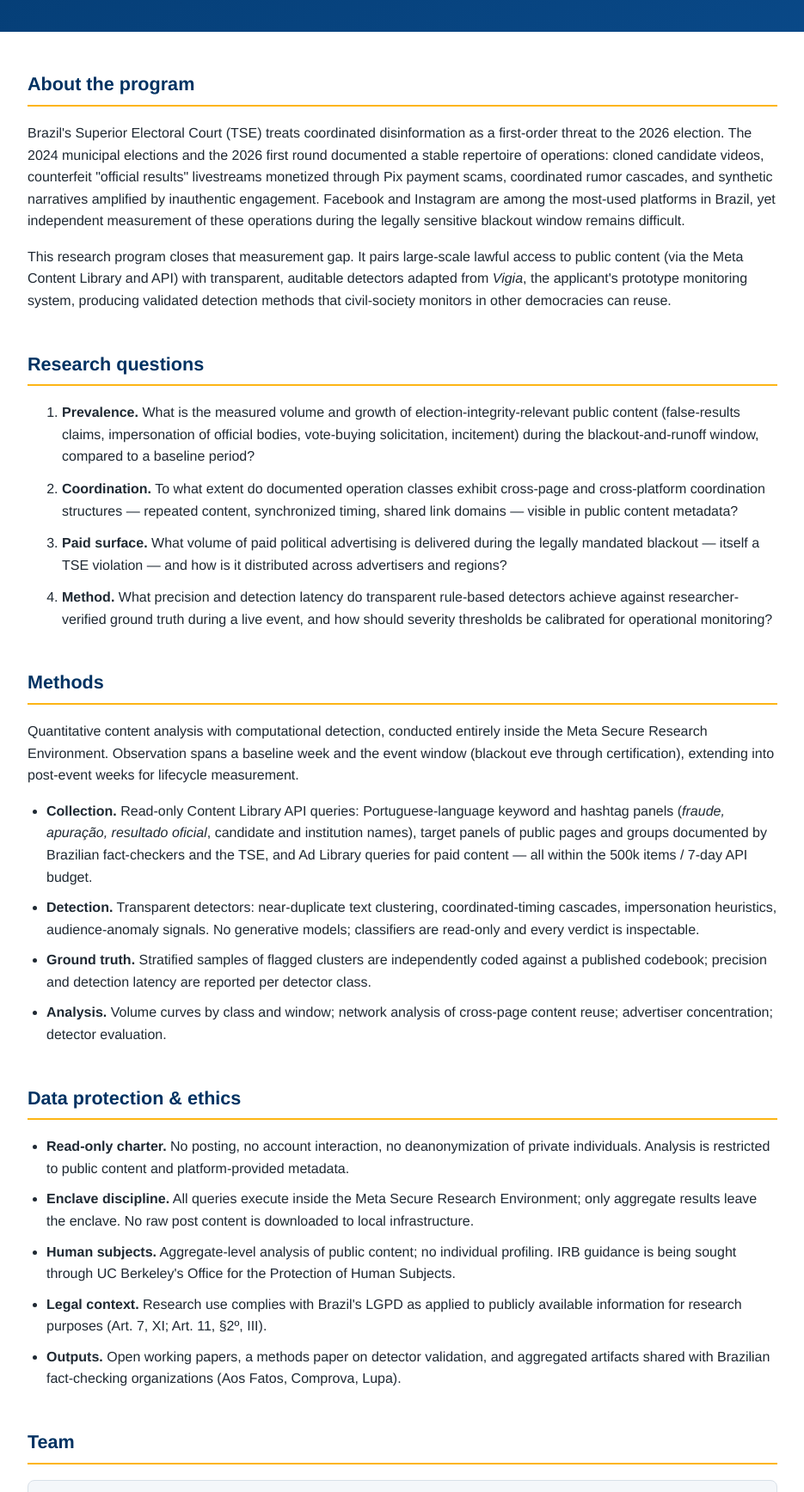
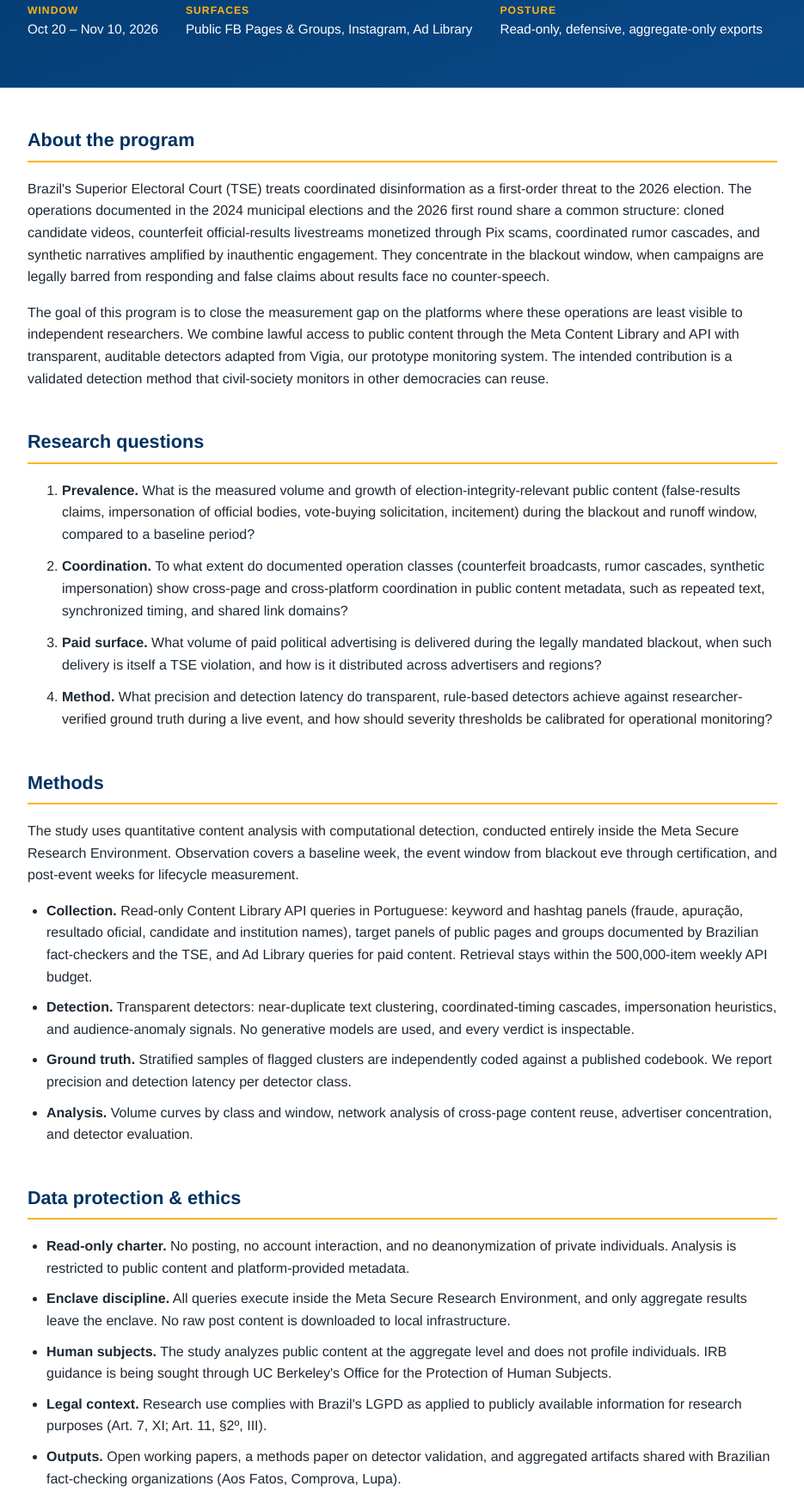
Before and after one commit to ehovagim/electoral-integrity-monitoring, a website built with Vite: page index.html in a window 1280 px wide. Shown: the part 569-2305 px from the top of the page at 86% size, without its empty margins (172-1107 px from the left). Built offline with nearby package versions, Linux system fonts and the light colour scheme.

Commit message:
Rewrite copy in plain research voice; remove em dashes

```diff
--- a/index.html
+++ b/index.html
@@ -32,19 +32,24 @@
     <section class="hero">
       <div class="wrap">
         <p class="kicker">University of California, Berkeley · 2026</p>
-        <h1>Measuring coordinated information operations during a live democratic event — defensively, transparently, and at platform scale.</h1>
+        <h1>A detection study of coordinated information operations during Brazil's 2026 election runoff.</h1>
         <p class="lede">
-          The 2026 Brazilian general election culminates in a runoff on October 25, preceded by a
-          legally mandated campaign blackout beginning October 24. This program develops and validates
-          a read-only detection methodology for the documented operation classes of this election cycle —
-          counterfeit official broadcasts, coordinated rumor cascades, synthetic impersonation, and
-          paid content delivered during the blackout — using the Meta Content Library and API within
-          the Meta Secure Research Environment.
+          Brazil's 2026 general election ends with a runoff on October 25, preceded by a
+          legally mandated campaign blackout beginning October 24. The first round and the
+          2024 municipal elections documented a stable set of coordinated operations on
+          Brazilian social media: cloned candidate videos, counterfeit "official results"
+          livestreams that funnel viewers into Pix payment scams, coordinated rumor
+          cascades, and synthetic media amplified by inauthentic engagement. Facebook and
+          Instagram are two of the most-used platforms in the country, and independent
+          measurement of these operations during the blackout window is currently
+          difficult. This program builds and validates a read-only detection methodology
+          for these operation classes, using the Meta Content Library and API inside the
+          Meta Secure Research Environment.
         </p>
         <div class="hero-facts">
           <div><strong>Window</strong><span>Oct 20 – Nov 10, 2026</span></div>
           <div><strong>Surfaces</strong><span>Public FB Pages &amp; Groups, Instagram, Ad Library</span></div>
-          <div><strong>Posture</strong><span>Read-only · defensive · aggregate-only exports</span></div>
+          <div><strong>Posture</strong><span>Read-only, defensive, aggregate-only exports</span></div>
         </div>
       </div>
     </section>
@@ -53,74 +58,91 @@
       <section id="about">
         <h2>About the program</h2>
         <p>
-          Brazil's Superior Electoral Court (TSE) treats coordinated disinformation as a first-order
-          threat to the 2026 election. The 2024 municipal elections and the 2026 first round documented
-          a stable repertoire of operations: cloned candidate videos, counterfeit "official results"
-          livestreams monetized through Pix payment scams, coordinated rumor cascades, and synthetic
-          narratives amplified by inauthentic engagement. Facebook and Instagram are among the most-used
-          platforms in Brazil, yet independent measurement of these operations during the legally
-          sensitive blackout window remains difficult.
+          Brazil's Superior Electoral Court (TSE) treats coordinated disinformation as a
+          first-order threat to the 2026 election. The operations documented in the 2024
+          municipal elections and the 2026 first round share a common structure: cloned
+          candidate videos, counterfeit official-results livestreams monetized through
+          Pix scams, coordinated rumor cascades, and synthetic narratives amplified by
+          inauthentic engagement. They concentrate in the blackout window, when campaigns
+          are legally barred from responding and false claims about results face no
+          counter-speech.
         </p>
         <p>
-          This research program closes that measurement gap. It pairs large-scale lawful access to
-          public content (via the Meta Content Library and API) with transparent, auditable detectors
-          adapted from <em>Vigia</em>, the applicant's prototype monitoring system, producing validated
-          detection methods that civil-society monitors in other democracies can reuse.
+          The goal of this program is to close the measurement gap on the platforms where
+          these operations are least visible to independent researchers. We combine lawful
+          access to public content through the Meta Content Library and API with
+          transparent, auditable detectors adapted from Vigia, our prototype monitoring
+          system. The intended contribution is a validated detection method that
+          civil-society monitors in other democracies can reuse.
         </p>
       </section>
 
       <section id="questions">
         <h2>Research questions</h2>
         <ol class="rq">
-          <li><strong>Prevalence.</strong> What is the measured volume and growth of election-integrity-relevant
-            public content (false-results claims, impersonation of official bodies, vote-buying solicitation,
-            incitement) during the blackout-and-runoff window, compared to a baseline period?</li>
-          <li><strong>Coordination.</strong> To what extent do documented operation classes exhibit cross-page and
-            cross-platform coordination structures — repeated content, synchronized timing, shared link domains —
-            visible in public content metadata?</li>
-          <li><strong>Paid surface.</strong> What volume of paid political advertising is delivered during the legally
-            mandated blackout — itself a TSE violation — and how is it distributed across advertisers and regions?</li>
-          <li><strong>Method.</strong> What precision and detection latency do transparent rule-based detectors achieve
-            against researcher-verified ground truth during a live event, and how should severity thresholds be
-            calibrated for operational monitoring?</li>
+          <li><strong>Prevalence.</strong> What is the measured volume and growth of
+            election-integrity-relevant public content (false-results claims, impersonation
+            of official bodies, vote-buying solicitation, incitement) during the blackout
+            and runoff window, compared to a baseline period?</li>
+          <li><strong>Coordination.</strong> To what extent do documented operation classes
+            (counterfeit broadcasts, rumor cascades, synthetic impersonation) show
+            cross-page and cross-platform coordination in public content metadata, such as
+            repeated text, synchronized timing, and shared link domains?</li>
+          <li><strong>Paid surface.</strong> What volume of paid political advertising is
+            delivered during the legally mandated blackout, when such delivery is itself a
+            TSE violation, and how is it distributed across advertisers and regions?</li>
+          <li><strong>Method.</strong> What precision and detection latency do transparent,
+            rule-based detectors achieve against researcher-verified ground truth during a
+            live event, and how should severity thresholds be calibrated for operational
+            monitoring?</li>
         </ol>
       </section>
 
       <section id="methods">
         <h2>Methods</h2>
         <p>
-          Quantitative content analysis with computational detection, conducted entirely inside the Meta Secure
-          Research Environment. Observation spans a baseline week and the event window (blackout eve through
-          certification), extending into post-event weeks for lifecycle measurement.
+          The study uses quantitative content analysis with computational detection,
+          conducted entirely inside the Meta Secure Research Environment. Observation
+          covers a baseline week, the event window from blackout eve through
+          certification, and post-event weeks for lifecycle measurement.
         </p>
         <ul>
-          <li><strong>Collection.</strong> Read-only Content Library API queries: Portuguese-language keyword and
-            hashtag panels (<em>fraude, apuração, resultado oficial</em>, candidate and institution names), target
-            panels of public pages and groups documented by Brazilian fact-checkers and the TSE, and Ad Library
-            queries for paid content — all within the 500k items / 7-day API budget.</li>
-          <li><strong>Detection.</strong> Transparent detectors: near-duplicate text clustering, coordinated-timing
-            cascades, impersonation heuristics, audience-anomaly signals. No generative models; classifiers are
-            read-only and every verdict is inspectable.</li>
-          <li><strong>Ground truth.</strong> Stratified samples of flagged clusters are independently coded against a
-            published codebook; precision and detection latency are reported per detector class.</li>
-          <li><strong>Analysis.</strong> Volume curves by class and window; network analysis of cross-page content
-            reuse; advertiser concentration; detector evaluation.</li>
+          <li><strong>Collection.</strong> Read-only Content Library API queries in
+            Portuguese: keyword and hashtag panels (fraude, apuração, resultado oficial,
+            candidate and institution names), target panels of public pages and groups
+            documented by Brazilian fact-checkers and the TSE, and Ad Library queries for
+            paid content. Retrieval stays within the 500,000-item weekly API budget.</li>
+          <li><strong>Detection.</strong> Transparent detectors: near-duplicate text
+            clustering, coordinated-timing cascades, impersonation heuristics, and
+            audience-anomaly signals. No generative models are used, and every verdict is
+            inspectable.</li>
+          <li><strong>Ground truth.</strong> Stratified samples of flagged clusters are
+            independently coded against a published codebook. We report precision and
+            detection latency per detector class.</li>
+          <li><strong>Analysis.</strong> Volume curves by class and window, network
+            analysis of cross-page content reuse, advertiser concentration, and detector
+            evaluation.</li>
         </ul>
       </section>
 
       <section id="ethics">
         <h2>Data protection &amp; ethics</h2>
         <ul>
-          <li><strong>Read-only charter.</strong> No posting, no account interaction, no deanonymization of private
-            individuals. Analysis is restricted to public content and platform-provided metadata.</li>
-          <li><strong>Enclave discipline.</strong> All queries execute inside the Meta Secure Research Environment;
-            only aggregate results leave the enclave. No raw post content is downloaded to local infrastructure.</li>
-          <li><strong>Human subjects.</strong> Aggregate-level analysis of public content; no individual profiling.
-            IRB guidance is being sought through UC Berkeley's Office for the Protection of Human Subjects.</li>
-          <li><strong>Legal context.</strong> Research use complies with Brazil's LGPD as applied to publicly
-            available information for research purposes (Art. 7, XI; Art. 11, §2º, III).</li>
-          <li><strong>Outputs.</strong> Open working papers, a methods paper on detector validation, and aggregated
-            artifacts shared with Brazilian fact-checking organizations (Aos Fatos, Comprova, Lupa).</li>
+          <li><strong>Read-only charter.</strong> No posting, no account interaction, and
+            no deanonymization of private individuals. Analysis is restricted to public
+            content and platform-provided metadata.</li>
+          <li><strong>Enclave discipline.</strong> All queries execute inside the Meta
+            Secure Research Environment, and only aggregate results leave the enclave. No
+            raw post content is downloaded to local infrastructure.</li>
+          <li><strong>Human subjects.</strong> The study analyzes public content at the
+            aggregate level and does not profile individuals. IRB guidance is being sought
+            through UC Berkeley's Office for the Protection of Human Subjects.</li>
+          <li><strong>Legal context.</strong> Research use complies with Brazil's LGPD as
+            applied to publicly available information for research purposes (Art. 7, XI;
+            Art. 11, §2º, III).</li>
+          <li><strong>Outputs.</strong> Open working papers, a methods paper on detector
+            validation, and aggregated artifacts shared with Brazilian fact-checking
+            organizations (Aos Fatos, Comprova, Lupa).</li>
         </ul>
       </section>
 
@@ -129,14 +151,13 @@
         <div class="team-card">
           <div class="avatar">E</div>
           <div>
-            <strong>Eric Hovagim</strong> — Lead Researcher
+            <strong>Eric Hovagim</strong>, Lead Researcher
             <p class="muted">
               Department of Industrial Engineering and Operations Research (IEOR),
-              College of Engineering, University of California, Berkeley. Research
-              focus: computational detection of coordinated information operations,
-              election integrity, and platform governance. Developer of
-              <em>Vigia</em>, a defensive monitoring prototype for Portuguese-language
-              livestream and chat surfaces.
+              College of Engineering, University of California, Berkeley. His work
+              applies operations-research and machine-learning methods to detection
+              problems in large-scale information systems. He built Vigia, the
+              prototype monitoring system this program extends.
             </p>
           </div>
         </div>
@@ -148,7 +169,7 @@
         <p>
           <a href="mailto:ehovagim20@berkeley.edu">ehovagim20@berkeley.edu</a><br />
           University of California, Berkeley<br />
-          For program correspondence regarding this research application.
+          For correspondence regarding this research program.
         </p>
       </section>
     </main>
@@ -161,8 +182,8 @@
           state the researcher's affiliation.
         </p>
         <p>
-          Access request: Meta Content Library &amp; API, Meta Secure Research Environment ·
-          Application reference: Electoral Information Integrity Monitoring (Brazil 2026 runoff).
+          Access request: Meta Content Library &amp; API, Meta Secure Research Environment.
+          Application reference: Electoral Information Integrity Monitoring, Brazil 2026 runoff.
         </p>
       </div>
     </footer>
```
